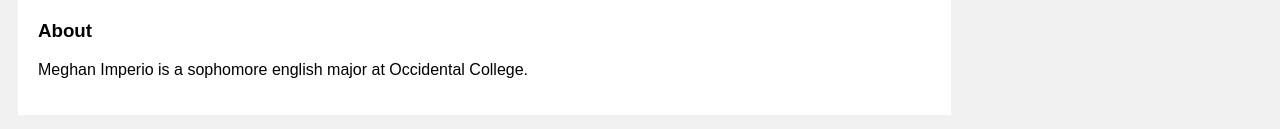
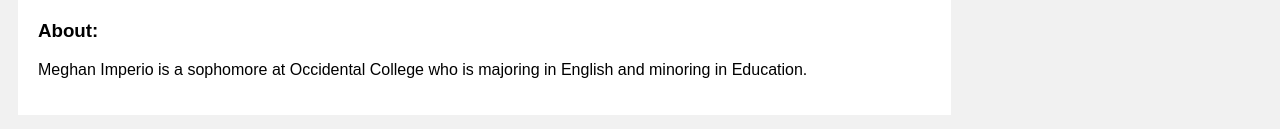
Before and after one commit to meghanimperio/meghanimperio.github.io, a plain HTML site: page index.html in a window 1280 px wide. Shown: the part 899-1028 px from the top of the page. Drawn offline with Linux system fonts and the light colour scheme.

Commit message:
Final Draft

```diff
--- a/index.html
+++ b/index.html
@@ -126,8 +126,8 @@ body {
       <div>
         <img src="meghanimperio.jpg" alt = "meghanimperio" width = "600" height = "500">
       </div>
-      <h3>About</h3>
-      <p>Meghan Imperio is a sophomore english major at Occidental College.</p>
+      <h3>About: </h3>
+      <p>Meghan Imperio is a sophomore at Occidental College who is majoring in English and minoring in Education.</p>
     </div>
 
   </div>
```
